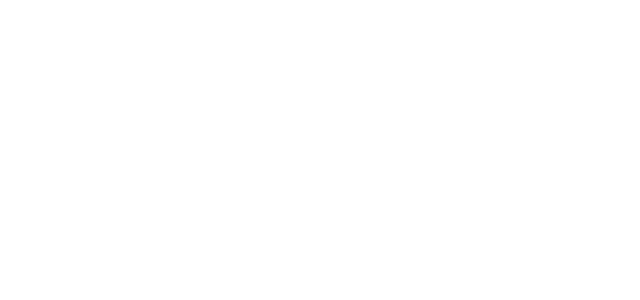
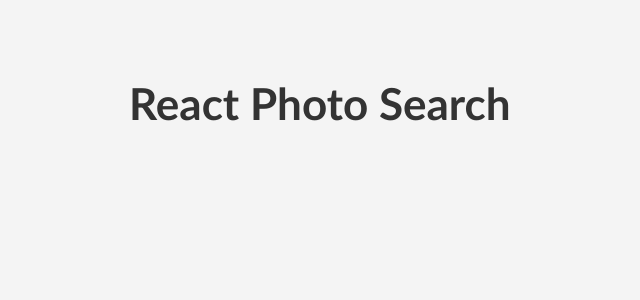
Before and after one commit to mangoye/unsplash-react, a React (Create React App) app: page / in a window 1280 px wide. Shown: the top 300 px of the page, without its empty margins (51-691 px from the left). Built offline with nearby package versions, Linux system fonts and the light colour scheme.

Commit message:
add css and app

```diff
--- a/src/App.css
+++ b/src/App.css
@@ -1,5 +1,89 @@
+* {
+  box-sizing: border-box;
+  background-color: rgb(244, 244, 244);
+  color: #333;
+  font-size: 10px;
+}
+
 .App {
-  text-align: center;
+  margin: 0;
+  padding: 0;
+}
+
+.container {
+  margin: 0 auto;
+  max-width: 1000px;
+  padding: 40px;
+}
+
+.title {
+  font-size: 4.4rem;
+  font-family: "Gill Sans", "Gill Sans MT", Calibri, "Trebuchet MS", sans-serif;
+}
+
+.form {
+  display: grid;
+}
+
+.label {
+  font-size: 3rem;
+  margin-bottom: 1rem;
+}
+
+.input {
+  font-size: 1.6rem;
+  padding: 0.5rem 2rem;
+  line-height: 2.8rem;
+  border-radius: 20px;
+  background-color: white;
+  margin-bottom: 1rem;
+}
+
+.button {
+  background-color: rgba(0, 0, 0, 0.75);
+  color: white;
+  padding: 1rem 2rem;
+  border: 1px solid rgba(0, 0, 0, 0.75);
+  border-radius: 20px;
+  font-size: 1.4rem;
+  cursor: pointer;
+  transition: background-color 250ms;
+}
+
+.button:hover {
+  background-color: rgba(0, 0, 0, 0.85);
+}
+
+.card-list {
+  column-count: 3;
+}
+
+.card {
+  margin-bottom: 1rem;
+  display: flex;
+}
+
+.card--image {
+  flex: 100%;
+  margin-top: 1rem;
+  border-radius: 10px;
+}
+
+@media (min-width: 768px) {
+  .form {
+    grid-template-columns: auto 1fr auto;
+    grid-gap: 1rem;
+    align-items: center;
+  }
+  .input {
+    margin-bottom: 0;
+  }
+}
+
+@media only screen and (max-width: 600px) {
+    .card-list {
+        column-count: 1;
+    }
 }
 
 .App-logo {
--- a/src/App.js
+++ b/src/App.js
@@ -3,7 +3,9 @@ import './App.css';
 function App() {
   return (
     <div className="App">
-
+      <div className="container">
+        <h1 className="title">React Photo Search</h1>
+      </div>
     </div>
   );
 }
```
